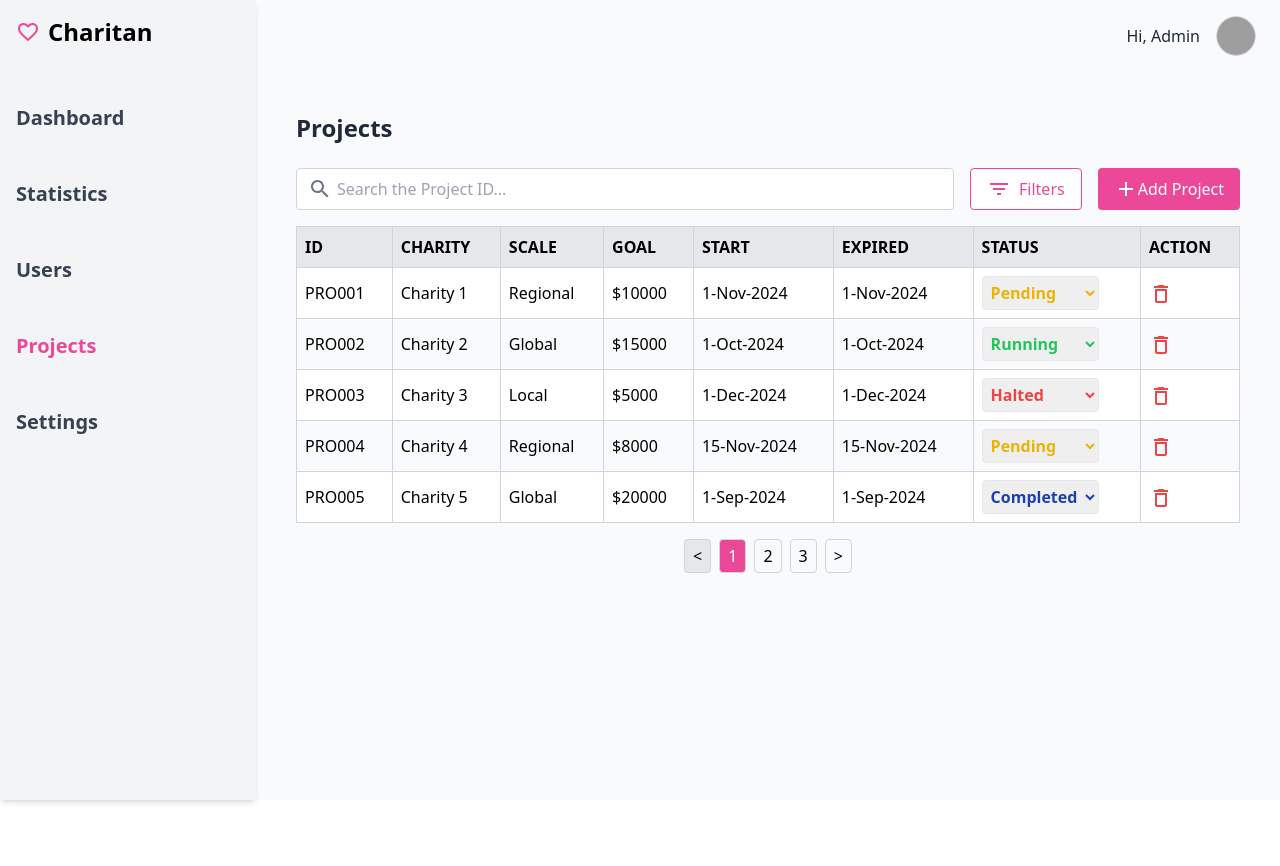
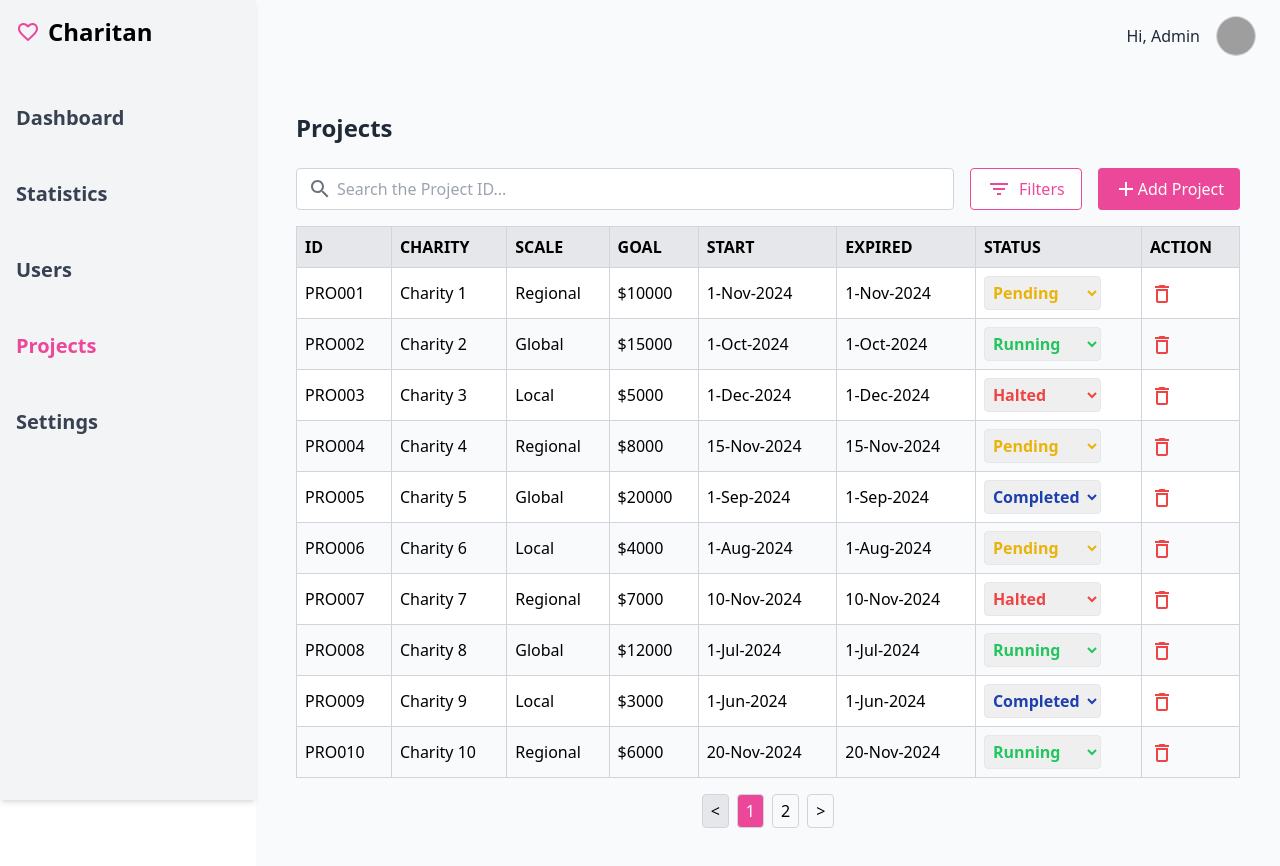
Before and after one commit to SoftwareArchitecture-SquadTiger/Team-B, a React (Vite) app in the folder Frontend/: page /projects in a window 1280 px wide. Before the commit the page ends 800 px from the top, so only its background shows below. Built offline with nearby package versions, Linux system fonts and the light colour scheme; grey boxes are pictures that could not be loaded.

Commit message:
adjust project table

```diff
--- a/Frontend/src/modules/Projects/pages/ProjectsPage.jsx
+++ b/Frontend/src/modules/Projects/pages/ProjectsPage.jsx
@@ -29,7 +29,7 @@ const ProjectManagementPage = () => {
     { id: "PRO010", charity: "Charity 10", scale: "Regional", goal: "$6000", start: "20-Nov-2024", expired: "20-Nov-2024", status: "Running" },
   ]);
 
-  const projectsPerPage = 5;
+  const projectsPerPage = 10;
   const navigate = useNavigate();
 
   // Filter projects based on search query and selected status
```
